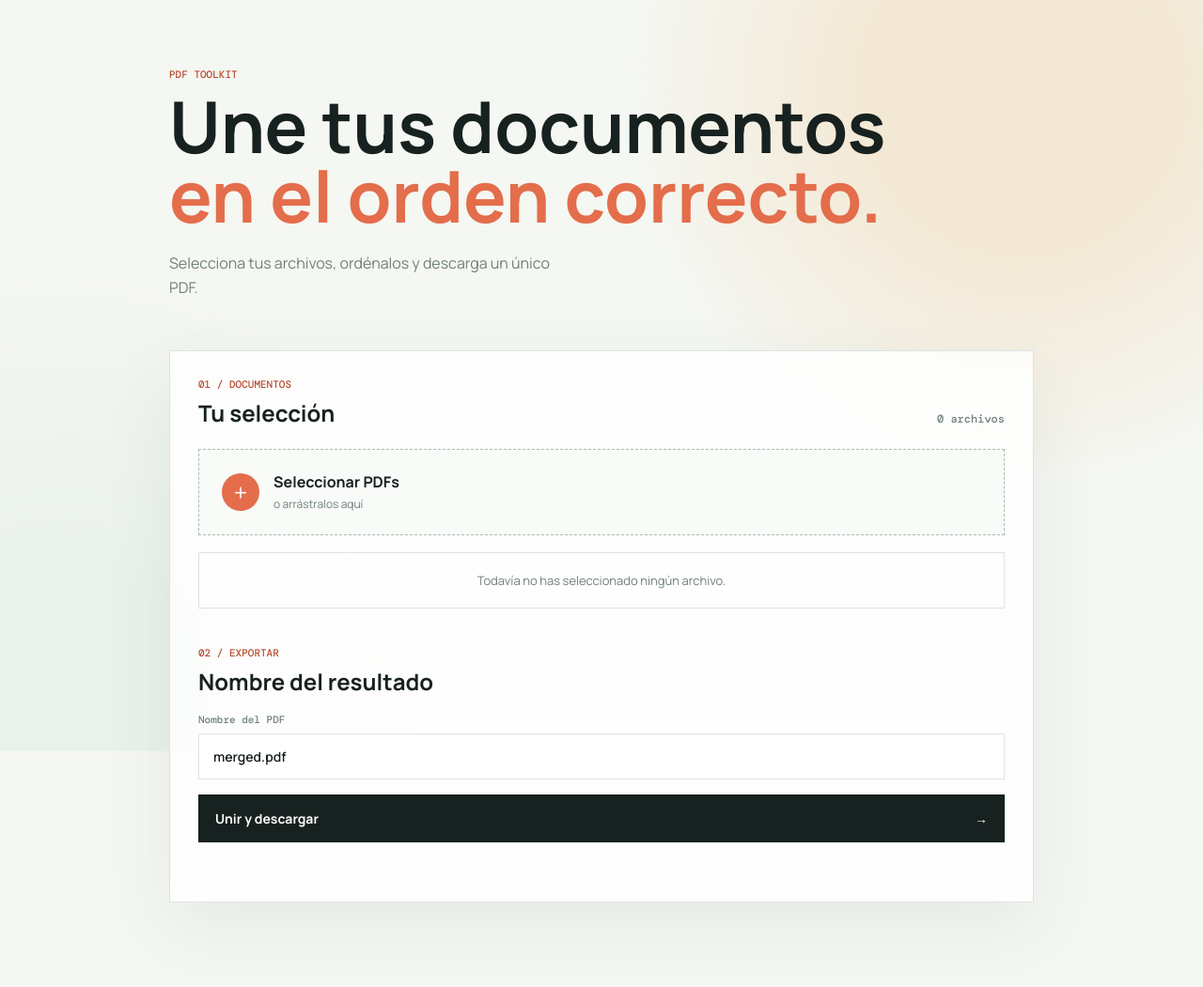
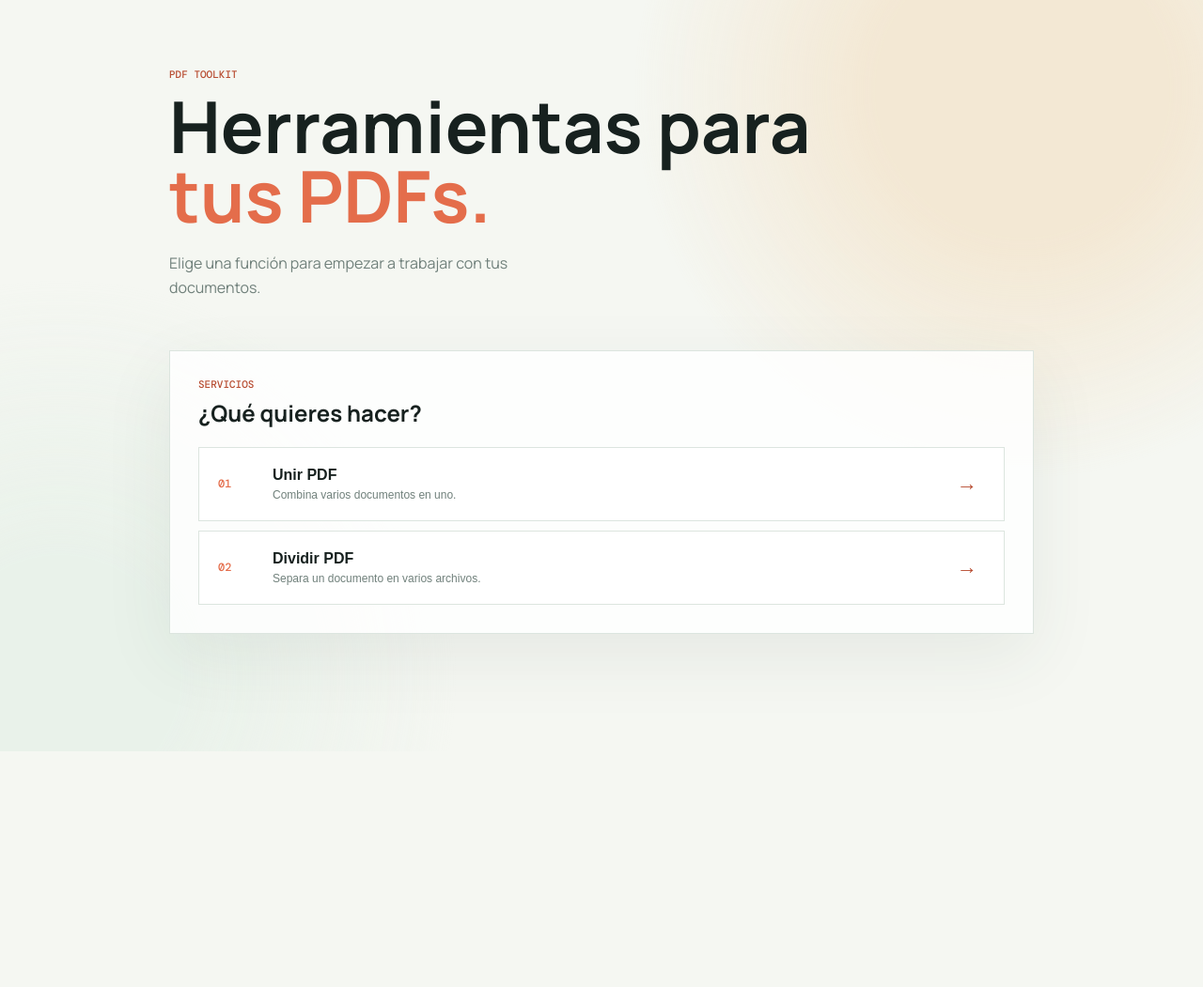
Before and after one commit to adam-perez25/pdf_services, a FastAPI app: page / in a window 1280 px wide. Shown: the whole page at 94% size. After the commit the page ends 800 px from the top, so only its background shows below. Run offline with FastAPI, Linux system fonts and the light colour scheme.

Commit message:
Add PDF service menu

```diff
--- a/static/app.js
+++ b/static/app.js
@@ -1,3 +1,8 @@
+const serviceMenu = document.querySelector("#service-menu");
+const mergeView = document.querySelector("#merge-view");
+const splitView = document.querySelector("#split-view");
+const serviceButtons = document.querySelectorAll("[data-service]");
+const backButtons = document.querySelectorAll("[data-back]");
 const fileInput = document.querySelector("#file-input");
 const dropzone = document.querySelector("#dropzone");
 const fileList = document.querySelector("#file-list");
@@ -9,6 +14,28 @@ const status = document.querySelector("#status");
 
 let selectedFiles = [];
 let draggedIndex = null;
+
+serviceButtons.forEach((button) => {
+    button.addEventListener("click", () => showService(button.dataset.service));
+});
+
+backButtons.forEach((button) => {
+    button.addEventListener("click", showServiceMenu);
+});
+
+function showService(service) {
+    serviceMenu.hidden = true;
+    mergeView.hidden = service !== "merge";
+    splitView.hidden = service !== "split";
+    window.scrollTo({ top: 0, behavior: "smooth" });
+}
+
+function showServiceMenu() {
+    serviceMenu.hidden = false;
+    mergeView.hidden = true;
+    splitView.hidden = true;
+    window.scrollTo({ top: 0, behavior: "smooth" });
+}
 
 fileInput.addEventListener("change", () => {
     selectedFiles = [...fileInput.files];
--- a/static/styles.css
+++ b/static/styles.css
@@ -33,7 +33,22 @@ body::before {
 h1 { margin: 0; font-size: clamp(42px, 7vw, 76px); line-height: .98; letter-spacing: 0; }
 h1 em { color: var(--accent); font-style: normal; }
 .lede { max-width: 410px; margin: 22px 0 0; color: var(--muted); font-size: 16px; line-height: 1.6; }
+.service-menu { padding: 30px; background: rgba(255, 255, 255, .82); border: 1px solid var(--line); box-shadow: 0 24px 70px rgba(57, 71, 62, .08); }
+.service-menu h2 { margin-bottom: 22px; }
+.service-grid { display: grid; gap: 10px; }
+.service-card { display: grid; grid-template-columns: 42px minmax(0, 1fr) 30px; align-items: center; gap: 16px; width: 100%; padding: 20px; border: 1px solid var(--line); color: var(--ink); background: var(--white); text-align: left; cursor: pointer; transition: border-color .2s, background .2s, transform .2s; }
+.service-card:hover { border-color: var(--accent); background: #fff8f2; transform: translateX(4px); }
+.service-index { color: var(--accent); font: 500 12px "DM Mono", monospace; }
+.service-copy strong, .service-copy small { display: block; }
+.service-copy strong { font-size: 16px; }
+.service-copy small { margin-top: 5px; color: var(--muted); font-size: 12px; }
+.service-arrow { color: var(--accent-dark); font-size: 22px; }
 .workspace { padding: 30px; background: rgba(255, 255, 255, .82); border: 1px solid var(--line); box-shadow: 0 24px 70px rgba(57, 71, 62, .08); }
+.view-heading { margin-bottom: 42px; }
+.view-heading h2 { margin-top: 18px; font-size: 34px; }
+.view-lede { max-width: 480px; margin: 12px 0 0; color: var(--muted); font-size: 14px; line-height: 1.6; }
+.back-button { margin-bottom: 28px; padding: 0; border: 0; color: var(--accent-dark); background: transparent; font: 500 12px "DM Mono", monospace; cursor: pointer; }
+.back-button:hover { color: var(--ink); }
 .section-heading { display: flex; align-items: end; justify-content: space-between; gap: 20px; }
 h2 { margin: 0; font-size: 24px; line-height: 1.1; }
 .counter { color: var(--muted); font: 500 12px "DM Mono", monospace; }
@@ -64,5 +79,6 @@ h2 { margin: 0; font-size: 24px; line-height: 1.1; }
     .shell { width: min(100% - 24px, 920px); padding-top: 42px; }
     .workspace { padding: 20px; }
     h1 { font-size: 43px; }
+    .service-menu, .workspace { padding: 20px; }
     .file-item { grid-template-columns: 30px minmax(0, 1fr) 28px 28px 28px; gap: 3px; }
 }
--- a/templates/index.html
+++ b/templates/index.html
@@ -3,22 +3,52 @@
 <head>
     <meta charset="utf-8">
     <meta name="viewport" content="width=device-width, initial-scale=1">
-    <title>Unir PDF</title>
+    <title>PDF Toolkit</title>
     <link rel="stylesheet" href="/static/styles.css">
 </head>
 <body>
     <main class="shell">
         <section class="intro">
             <p class="eyebrow">PDF TOOLKIT</p>
-            <h1>Une tus documentos<br><em>en el orden correcto.</em></h1>
-            <p class="lede">Selecciona tus archivos, ordénalos y descarga un único PDF.</p>
+            <h1>Herramientas para<br><em>tus PDFs.</em></h1>
+            <p class="lede">Elige una función para empezar a trabajar con tus documentos.</p>
         </section>
 
-        <section class="workspace" aria-labelledby="files-title">
+        <section id="service-menu" class="service-menu" aria-labelledby="services-title">
+            <p class="eyebrow">SERVICIOS</p>
+            <h2 id="services-title">¿Qué quieres hacer?</h2>
+            <div class="service-grid">
+                <button class="service-card" type="button" data-service="merge">
+                    <span class="service-index">01</span>
+                    <span class="service-copy">
+                        <strong>Unir PDF</strong>
+                        <small>Combina varios documentos en uno.</small>
+                    </span>
+                    <span class="service-arrow" aria-hidden="true">&#8594;</span>
+                </button>
+                <button class="service-card" type="button" data-service="split">
+                    <span class="service-index">02</span>
+                    <span class="service-copy">
+                        <strong>Dividir PDF</strong>
+                        <small>Separa un documento en varios archivos.</small>
+                    </span>
+                    <span class="service-arrow" aria-hidden="true">&#8594;</span>
+                </button>
+            </div>
+        </section>
+
+        <section id="merge-view" class="workspace service-view" aria-labelledby="merge-title" hidden>
+            <div class="view-heading">
+                <button class="back-button" type="button" data-back>&#8592; Servicios</button>
+                <p class="eyebrow">SERVICIO 01 / UNIR</p>
+                <h2 id="merge-title">Une tus documentos</h2>
+                <p class="view-lede">Selecciona tus archivos y ordénalos antes de descargarlos como un único PDF.</p>
+            </div>
+
             <div class="section-heading">
                 <div>
                     <p class="eyebrow">01 / DOCUMENTOS</p>
-                    <h2 id="files-title">Tu selección</h2>
+                    <h2>Tu selección</h2>
                 </div>
                 <span id="file-count" class="counter">0 archivos</span>
             </div>
@@ -51,6 +81,15 @@
             </form>
             <p id="status" class="status" role="status"></p>
         </section>
+
+        <section id="split-view" class="workspace service-view" aria-labelledby="split-title" hidden>
+            <div class="view-heading">
+                <button class="back-button" type="button" data-back>&#8592; Servicios</button>
+                <p class="eyebrow">SERVICIO 02 / DIVIDIR</p>
+                <h2 id="split-title">Dividir PDF</h2>
+                <p class="view-lede">Esta herramienta estará disponible próximamente.</p>
+            </div>
+        </section>
     </main>
     <script src="/static/app.js"></script>
 </body>
```
